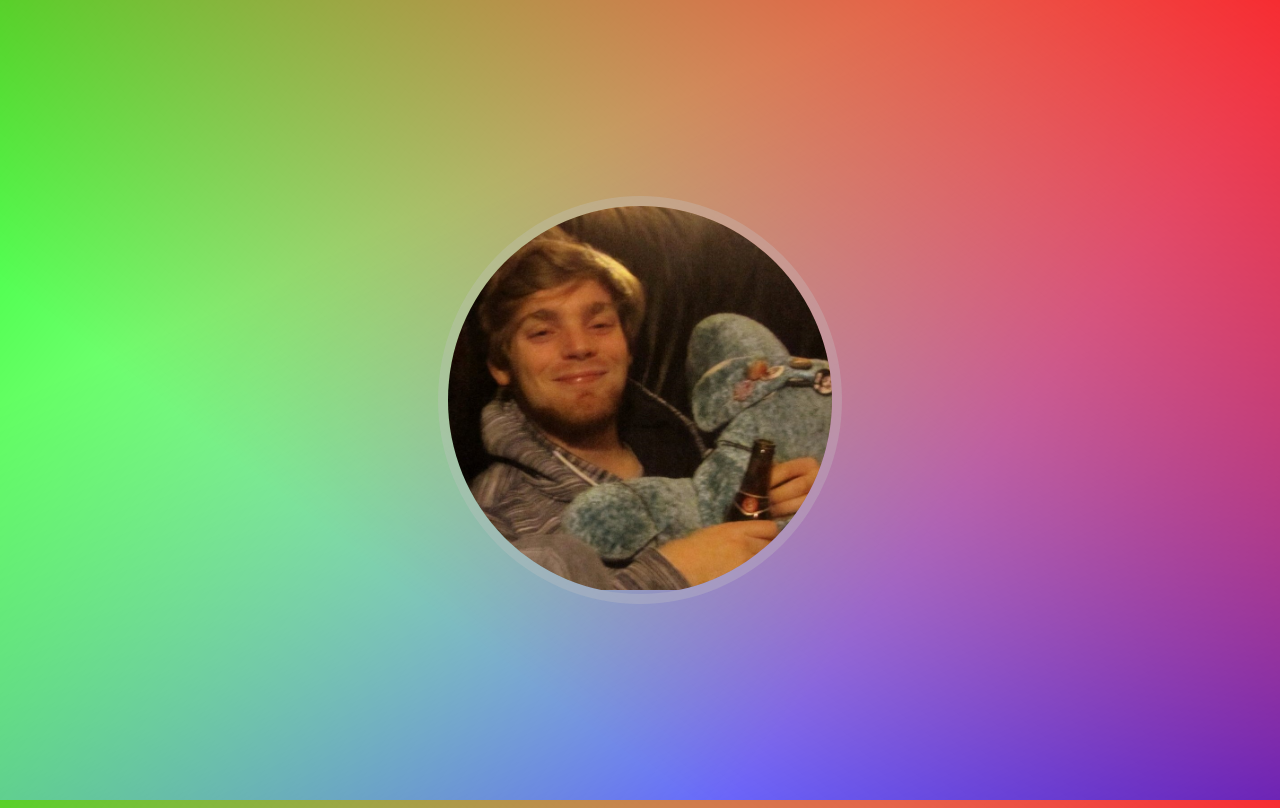
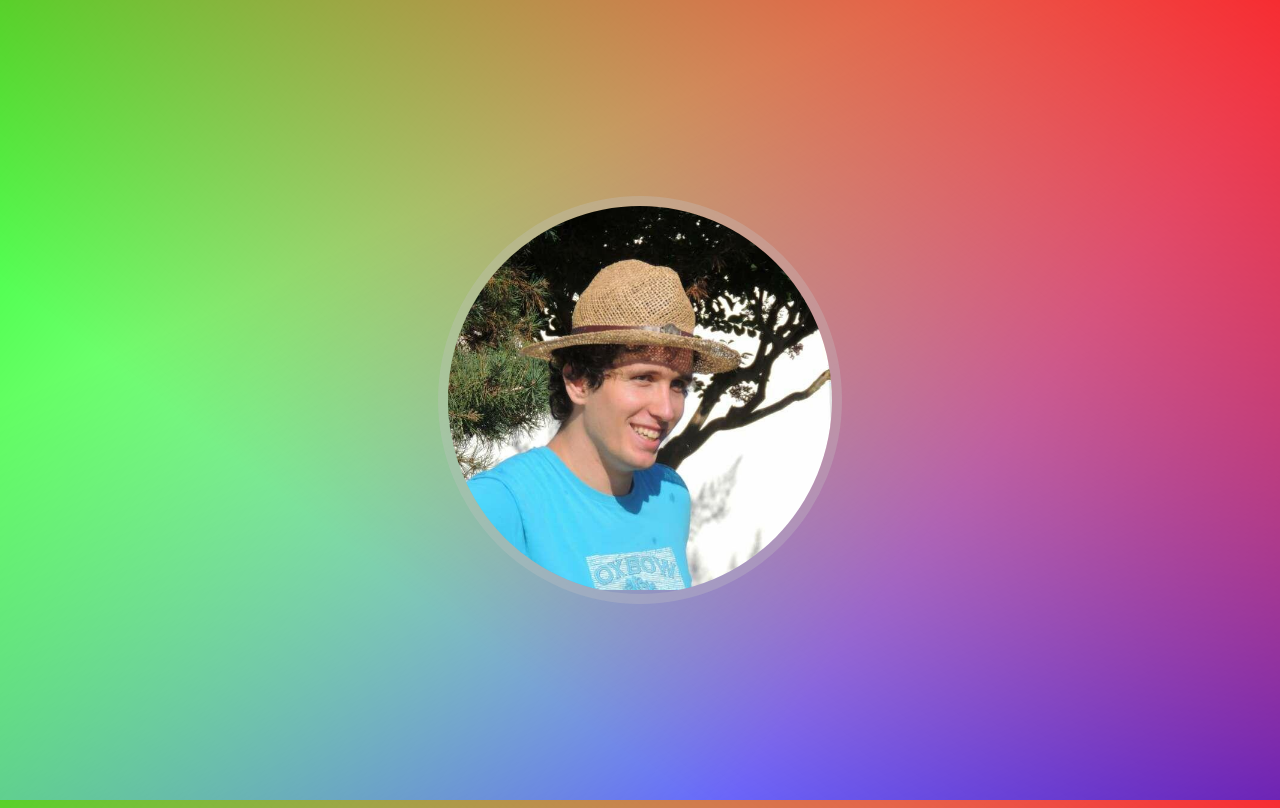
Before and after one commit to dixneuf19/personal-website, a plain HTML site: page index.html in a window 1280 px wide. Drawn offline with Linux system fonts and the light colour scheme.

Commit message:
fix: obal to baloo

```diff
--- a/index.html
+++ b/index.html
@@ -3,11 +3,11 @@
     <head>
         <meta charset="utf-8" />
         <link rel="stylesheet" type="text/css" href="./css/style.css" />
-        <title>Obal</title>
+        <title>Baloo</title>
     </head>
     <body>
         <div class="center_tag">
-            <img src="./assets/antoine_marchais.jpg">
+            <img src="./assets/pp.jpg">
         </div>
     </body>
 </html>
```
Also changed, not shown: assets/antoine_marchais.jpg (deleted), assets/pp.jpg (added), 1 other file.
